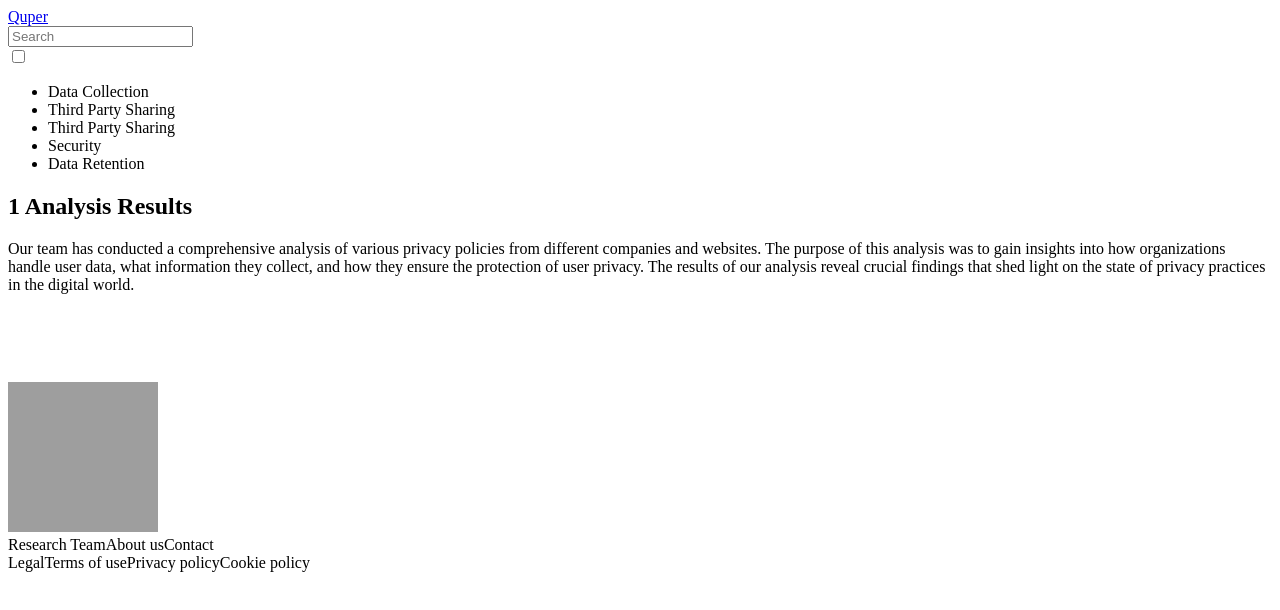
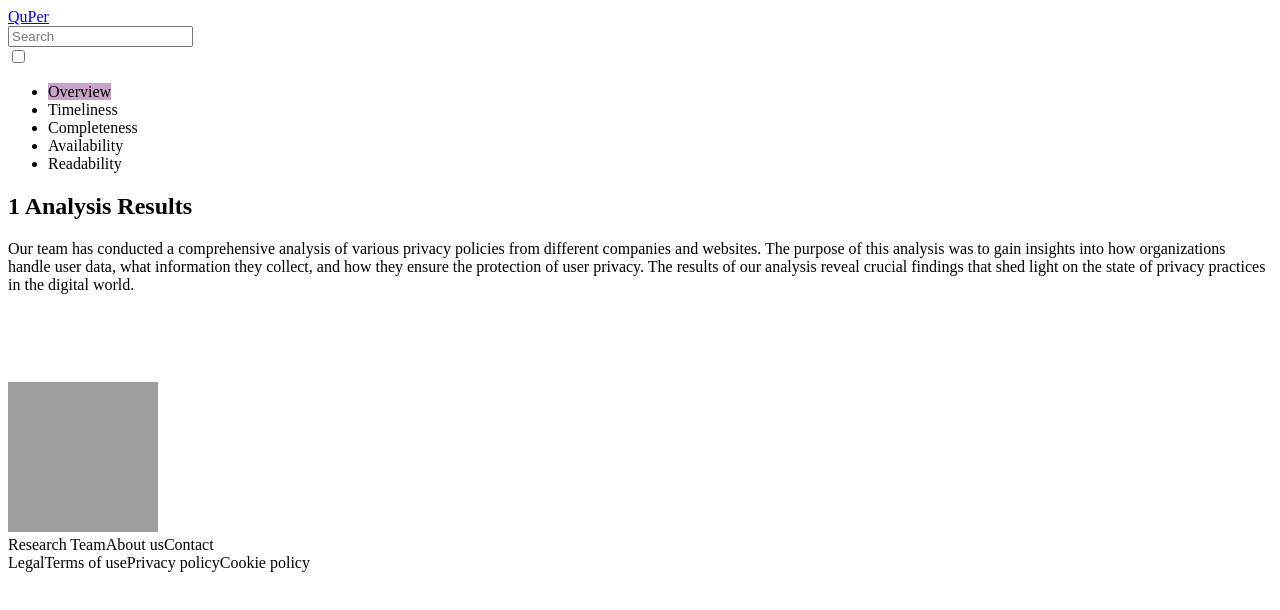
Before and after one commit to DarrenOoi/Quper, a Next.js app: page /1 in a window 1280 px wide. Shown: the top 610 px of the page. Built offline with nearby package versions, Linux system fonts and the light colour scheme; grey boxes are pictures that could not be loaded.

Commit message:
Refined Sidebar UI and functionality

```diff
--- a/components/Analysis.tsx
+++ b/components/Analysis.tsx
@@ -1,5 +1,3 @@
-import Link from "next/link";
-
 interface AnalysisProps {
   name: string;
 }
@@ -7,24 +5,16 @@ interface AnalysisProps {
 const Analysis = ({ name }: AnalysisProps) => {
   return (
     <div className="container mx-auto mt-8 px-4 h-screen">
-      <div
-        className="relative flex flex-col items-center text-black bg-cover bg-center py-20 rounded shadow-lg"
-        // style={{
-        //   backgroundImage: 'url("https://shorturl.at/BV468")',
-        //   backgroundBlendMode: "multiply",
-        //   backgroundColor: "rgba(0, 0, 0, 0.4)",
-        // }}
-      >
-        <div className="container mx-auto py-8 px-4">
+      <div>
         <h2 className="text-3xl md:text-4xl font-bold mb-4 text-center">
           {name} Analysis Results
         </h2>
         <div className="bg-gray-100 p-4 rounded-lg">
           <p className="text-lg md:text-l text-center leading-relaxed">
             Our team has conducted a comprehensive analysis of various privacy
-              policies from different companies and websites. The purpose of
-              this analysis was to gain insights into how organizations handle
-              user data, what information they collect, and how they ensure the
+            policies from different companies and websites. The purpose of this
+            analysis was to gain insights into how organizations handle user
+            data, what information they collect, and how they ensure the
             protection of user privacy. The results of our analysis reveal
             crucial findings that shed light on the state of privacy practices
             in the digital world.
@@ -37,7 +27,6 @@ const Analysis = ({ name }: AnalysisProps) => {
       <br></br>
       <br></br>
     </div>
-    </div>
   );
 };
 
--- a/components/NavBar.tsx
+++ b/components/NavBar.tsx
@@ -5,7 +5,7 @@ const NavBar = () => {
     <div className="navbar bg-purple-800 text-white">
       <div className="flex-1">
         <Link className="btn btn-ghost normal-case text-xl" href="/">
-          Quper
+          QuPer
         </Link>
       </div>
       <div className="flex-none gap-2">
--- a/components/SideBar.tsx
+++ b/components/SideBar.tsx
@@ -1,4 +1,11 @@
-const SideBar = () => {
+type Props = {
+  selected: string;
+  onSelect: (item: string) => void;
+};
+
+const SideBar = (props: Props) => {
+  const { selected, onSelect } = props;
+
   return (
     <div className="drawer lg:drawer-open flex">
       <input
@@ -11,19 +18,54 @@ const SideBar = () => {
         <label htmlFor="my-drawer-4" className="drawer-overlay"></label>
         <ul className="menu p-4 w-80 h-full bg-purple-100 text-base-content">
           <li>
-            <a>Data Collection</a>
+            <a
+              style={{
+                backgroundColor: selected === "Overview" ? "#C8A2C8" : "",
+              }}
+              onClick={() => onSelect("Overview")}
+            >
+              Overview
+            </a>
           </li>
           <li>
-            <a>Third Party Sharing</a>
+            <a
+              style={{
+                backgroundColor: selected === "Timeliness" ? "#C8A2C8" : "",
+              }}
+              onClick={() => onSelect("Timeliness")}
+            >
+              Timeliness
+            </a>
           </li>
           <li>
-            <a>Third Party Sharing</a>
+            <a
+              style={{
+                backgroundColor: selected === "Completeness" ? "#C8A2C8" : "",
+              }}
+              onClick={() => onSelect("Completeness")}
+            >
+              Completeness
+            </a>
           </li>
           <li>
-            <a>Security</a>
+            <a
+              style={{
+                backgroundColor: selected === "Availability" ? "#C8A2C8" : "",
+              }}
+              onClick={() => onSelect("Availability")}
+            >
+              Availability
+            </a>
           </li>
           <li>
-            <a>Data Retention</a>
+            <a
+              style={{
+                backgroundColor: selected === "Readability" ? "#C8A2C8" : "",
+              }}
+              onClick={() => onSelect("Readability")}
+            >
+              Readability
+            </a>
           </li>
         </ul>
       </div>
--- a/pages/[policy].tsx
+++ b/pages/[policy].tsx
@@ -7,25 +7,36 @@ import { useRouter } from "next/router";
 import { NextPage } from "next";
 import SideBar from "@/components/SideBar";
 import Head from "next/head";
+import { useState } from "react";
 
 const Policy: NextPage = () => {
   const router = useRouter();
   const pathname = router.asPath;
   const segments = pathname.split("/");
   const query = segments[segments.length - 1];
+  const [selectedItem, setSelectedItem] = useState("Overview"); // State to track the selected item
+
+  // Function to handle selection change from the Sidebar component
+  const handleItemSelected = (itemName: string) => {
+    setSelectedItem(itemName);
+  };
 
   return (
     <div className="bg-gray-100">
       <Head>
-        <title>Quper</title>
+        <title>QuPer</title>
       </Head>
       <NavBar />
       <div className="flex">
         <div className="hidden lg:block w-60 h-screen bg-base-200">
-          <SideBar />
+          <SideBar onSelect={handleItemSelected} selected={selectedItem} />
         </div>
         <div className="w-full lg:w-auto px-4 py-8 mx-auto">
-          <Analysis name={query} />
+          {selectedItem === "Overview" && <Analysis name={query} />}
+          {selectedItem === "Timeliness" && <div>Timeliness Content</div>}
+          {selectedItem === "Completeness" && <div>Completeness Content</div>}
+          {selectedItem === "Availability" && <div>Availability Content</div>}
+          {selectedItem === "Readability" && <div>Readability Content</div>}
         </div>
       </div>
       <Footer />
--- a/pages/index.tsx
+++ b/pages/index.tsx
@@ -8,7 +8,7 @@ function Home() {
   return (
     <div className="bg-gray-100 py-4">
       <Head>
-        <title>Quper</title>
+        <title>QuPer</title>
       </Head>
       <NavBar />
       <Banner />
```
Also changed, not shown: components/Banner.tsx (+6 -4 lines). Lines whose indentation alone changed are shown as unchanged.
